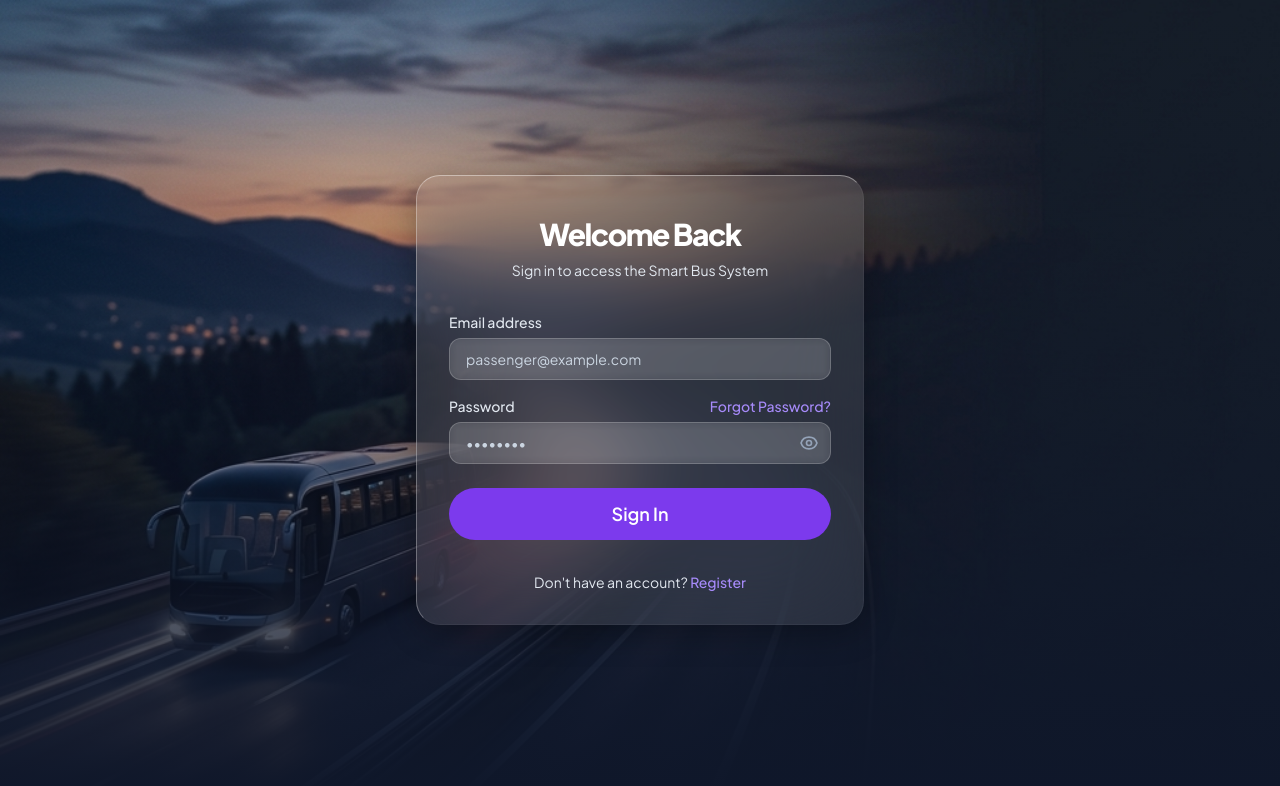
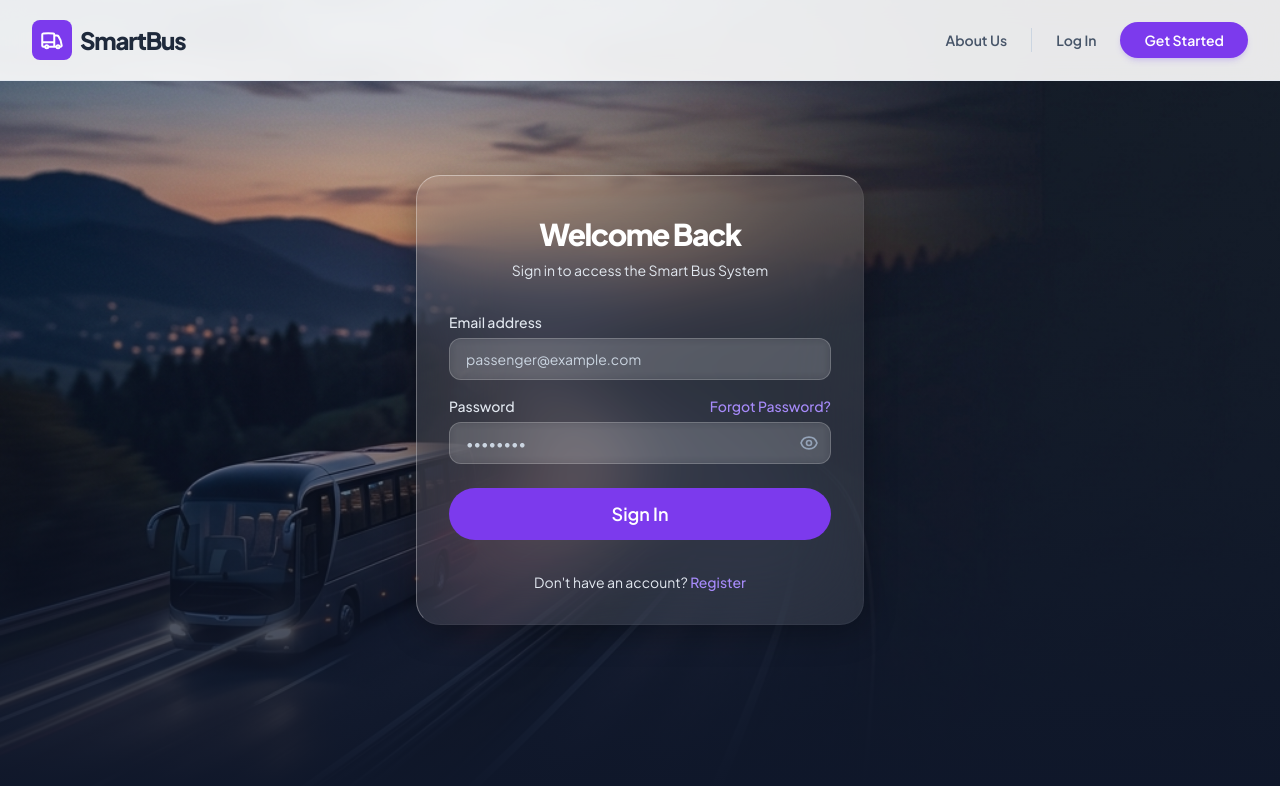
Before and after one commit to dmethwan-cloud/Group_14_Bus_Managment_System, a React (Vite) app in the folder frontend/: page /login in a window 1280 px wide. Shown: the top 786 px of the page. Built offline with nearby package versions, Linux system fonts and the light colour scheme; no server answers.

Commit message:
Landing page navigation bar fix

```diff
--- a/frontend/src/pages/auth/LoginPage.jsx
+++ b/frontend/src/pages/auth/LoginPage.jsx
@@ -58,6 +58,37 @@ const LoginPage = () => {
         style={{ backgroundImage: "url('/images/bus_home_bg.png')" }}
       >
       <div className="absolute inset-0 bg-gradient-to-t from-slate-900 via-slate-900/40 to-transparent z-0 pointer-events-none"></div>
+
+      {/* ── Navbar ── */}
+      <header className="absolute top-0 left-0 right-0 z-50 bg-white/90 backdrop-blur-md border-b border-slate-200">
+        <div className="max-w-7xl mx-auto px-4 sm:px-6 lg:px-8">
+          <div className="flex justify-between h-20 items-center">
+            {/* Logo */}
+            <Link to="/" className="flex items-center gap-2">
+              <div className="bg-primary-600 text-white p-2 rounded-lg">
+                <svg xmlns="http://www.w3.org/2000/svg" fill="none" viewBox="0 0 24 24" strokeWidth={2} stroke="currentColor" className="w-6 h-6">
+                  <path strokeLinecap="round" strokeLinejoin="round" d="M8.25 18.75a1.5 1.5 0 01-3 0m3 0a1.5 1.5 0 00-3 0m3 0h6m-9 0H3.375a1.125 1.125 0 01-1.125-1.125V14.25m17.25 4.5a1.5 1.5 0 01-3 0m3 0a1.5 1.5 0 00-3 0m3 0h1.125c.621 0 1.129-.504 1.09-1.124a17.902 17.902 0 00-3.213-9.193 2.056 2.056 0 00-1.58-.86H14.25M16.5 18.75h-2.25m0-11.177v-.958c0-.568-.422-1.048-.987-1.106a48.554 48.554 0 00-10.026 0 1.106 1.106 0 00-.987 1.106v7.635m12-6.677v6.677m0 4.5v-4.5m0 0h-12" />
+                </svg>
+              </div>
+              <span className="text-2xl font-black text-slate-800 tracking-tighter">SmartBus</span>
+            </Link>
+
+            {/* Auth Buttons */}
+            <div className="flex items-center gap-6">
+              <Link to="/about" className="text-slate-600 font-semibold text-sm hover:text-primary-600 transition-colors">
+                About Us
+              </Link>
+              <div className="h-6 w-px bg-slate-300 hidden sm:block"></div>
+              <Link to="/login" className="text-slate-600 font-semibold text-sm hover:text-primary-600 transition-colors">
+                Log In
+              </Link>
+              <Link to="/register" className="btn-primary py-2 px-6 rounded-full text-sm shadow-md shadow-primary-500/20">
+                Get Started
+              </Link>
+            </div>
+          </div>
+        </div>
+      </header>
       <div className="auth-card">
         <div>
           <h2 className="auth-title">
--- a/frontend/src/pages/auth/RegisterPage.jsx
+++ b/frontend/src/pages/auth/RegisterPage.jsx
@@ -62,6 +62,37 @@ const RegisterPage = () => {
         style={{ backgroundImage: "url('/images/bus_home_bg.png')" }}
       >
       <div className="absolute inset-0 bg-gradient-to-t from-slate-900 via-slate-900/40 to-transparent z-0 pointer-events-none"></div>
+
+      {/* ── Navbar ── */}
+      <header className="absolute top-0 left-0 right-0 z-50 bg-white/90 backdrop-blur-md border-b border-slate-200">
+        <div className="max-w-7xl mx-auto px-4 sm:px-6 lg:px-8">
+          <div className="flex justify-between h-20 items-center">
+            {/* Logo */}
+            <Link to="/" className="flex items-center gap-2">
+              <div className="bg-primary-600 text-white p-2 rounded-lg">
+                <svg xmlns="http://www.w3.org/2000/svg" fill="none" viewBox="0 0 24 24" strokeWidth={2} stroke="currentColor" className="w-6 h-6">
+                  <path strokeLinecap="round" strokeLinejoin="round" d="M8.25 18.75a1.5 1.5 0 01-3 0m3 0a1.5 1.5 0 00-3 0m3 0h6m-9 0H3.375a1.125 1.125 0 01-1.125-1.125V14.25m17.25 4.5a1.5 1.5 0 01-3 0m3 0a1.5 1.5 0 00-3 0m3 0h1.125c.621 0 1.129-.504 1.09-1.124a17.902 17.902 0 00-3.213-9.193 2.056 2.056 0 00-1.58-.86H14.25M16.5 18.75h-2.25m0-11.177v-.958c0-.568-.422-1.048-.987-1.106a48.554 48.554 0 00-10.026 0 1.106 1.106 0 00-.987 1.106v7.635m12-6.677v6.677m0 4.5v-4.5m0 0h-12" />
+                </svg>
+              </div>
+              <span className="text-2xl font-black text-slate-800 tracking-tighter">SmartBus</span>
+            </Link>
+
+            {/* Auth Buttons */}
+            <div className="flex items-center gap-6">
+              <Link to="/about" className="text-slate-600 font-semibold text-sm hover:text-primary-600 transition-colors">
+                About Us
+              </Link>
+              <div className="h-6 w-px bg-slate-300 hidden sm:block"></div>
+              <Link to="/login" className="text-slate-600 font-semibold text-sm hover:text-primary-600 transition-colors">
+                Log In
+              </Link>
+              <Link to="/register" className="btn-primary py-2 px-6 rounded-full text-sm shadow-md shadow-primary-500/20">
+                Get Started
+              </Link>
+            </div>
+          </div>
+        </div>
+      </header>
       <div className="auth-card">
         <div>
           <h2 className="auth-title">
```
